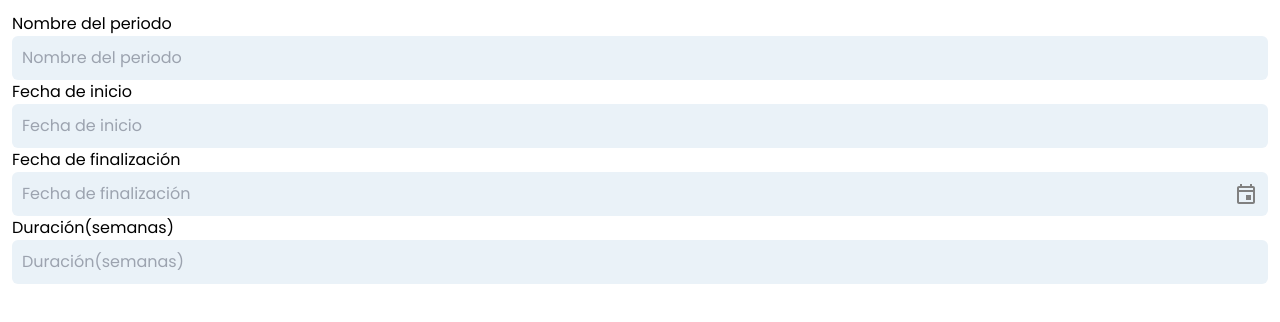
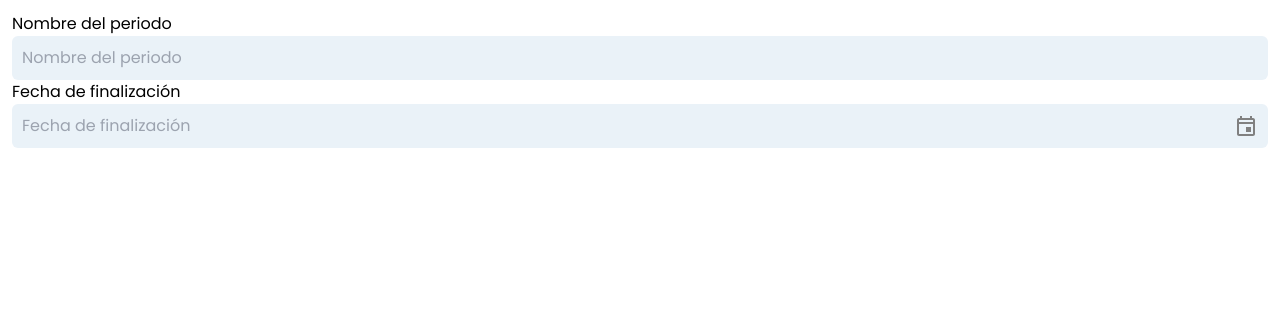
Before and after one commit to gabrielmj23/attend, a React (Vite) app: page / in a window 1280 px wide. Shown: the top 322 px of the page. Built offline with nearby package versions, Linux system fonts and the light colour scheme.

Commit message:
Correcciones de HTML semantico

```diff
--- a/src/App.jsx
+++ b/src/App.jsx
@@ -1,25 +1,19 @@
-import EventOutlinedIcon from '@mui/icons-material/EventOutlined';
-import Etiqueta from "./components/Etiqueta";
+import EventOutlinedIcon from "@mui/icons-material/EventOutlined";
+import Input from "./components/Input";
 
 function App() {
   return (
     <div className="p-3">
-      <Etiqueta
-        texto="Nombre del periodo"
-        texto2="Nombre del periodo"
+      <Input
+        id="periodo"
+        textoLabel="Nombre del periodo"
+        textoPlaceholder="Nombre del periodo"
       />
-      <Etiqueta
-        texto="Fecha de inicio"
-        texto2="Fecha de inicio"
-      />
-      <Etiqueta
-        texto="Fecha de finalización"
-        texto2="Fecha de finalización"
-        icono={<EventOutlinedIcon/>}
-      />
-      <Etiqueta
-        texto="Duración(semanas)"
-        texto2="Duración(semanas)"
+      <Input
+        id="fechaFin"
+        textoLabel="Fecha de finalización"
+        textoPlaceholder="Fecha de finalización"
+        icono={<EventOutlinedIcon />}
       />
     </div>
   );
--- a/src/components/Etiqueta.jsx
+++ /dev/null
@@ -1,40 +0,0 @@
-import PropTypes from "prop-types";
-
-function Etiqueta({ texto, texto2, icono}) {
-    let classNames =
-        "flex flex-row gap-2 rounded-md p-2";
-
-    const estiloInput = {
-        flex: 1,
-        color: 'black',
-        border: 'none',
-        backgroundColor: 'transparent',
-        outline: 'none',
-    };
-
-    const estiloEtiquetaContenedor = {
-        backgroundColor: '#EAF2F8',
-        color: 'gray',
-        border: '2px solid transparent',
-        display: 'flex',
-        alignItems: 'center',
-    };
-
-    return (
-        <label>
-            {texto}
-            <div className={classNames} style={estiloEtiquetaContenedor}>
-                <input type="text" style={estiloInput} placeholder={texto2} />
-                {icono}
-            </div>
-        </label>
-    );
-}
-
-Etiqueta.propTypes = {
-    texto: PropTypes.string.isRequired,
-    texto2: PropTypes.string.isRequired,
-    icono: PropTypes.element.isRequired,
-};
-
-export default Etiqueta;
--- /dev/null
+++ b/src/components/Input.jsx
@@ -0,0 +1,40 @@
+import PropTypes from "prop-types";
+
+function Input({ id, textoLabel, textoPlaceholder, icono }) {
+  let classNames = "flex flex-row gap-2 rounded-md p-2";
+
+  const estiloInput = {
+    flex: 1,
+    color: "black",
+    border: "none",
+    backgroundColor: "transparent",
+    outline: "none",
+  };
+
+  const estiloEtiquetaContenedor = {
+    backgroundColor: "#EAF2F8",
+    color: "gray",
+    border: "2px solid transparent",
+    display: "flex",
+    alignItems: "center",
+  };
+
+  return (
+    <div>
+      <label htmlFor={id}>{textoLabel}</label>
+      <div className={classNames} style={estiloEtiquetaContenedor}>
+        <input type="text" style={estiloInput} placeholder={textoPlaceholder} />
+        {icono}
+      </div>
+    </div>
+  );
+}
+
+Input.propTypes = {
+  id: PropTypes.string.isRequired,
+  textoLabel: PropTypes.string.isRequired,
+  textoPlaceholder: PropTypes.string.isRequired,
+  icono: PropTypes.element,
+};
+
+export default Input;
```
